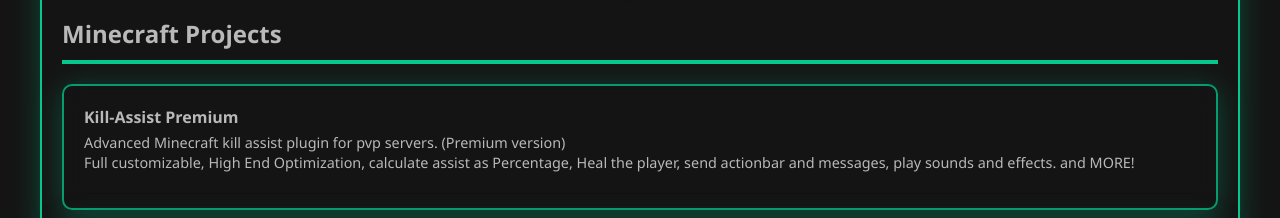
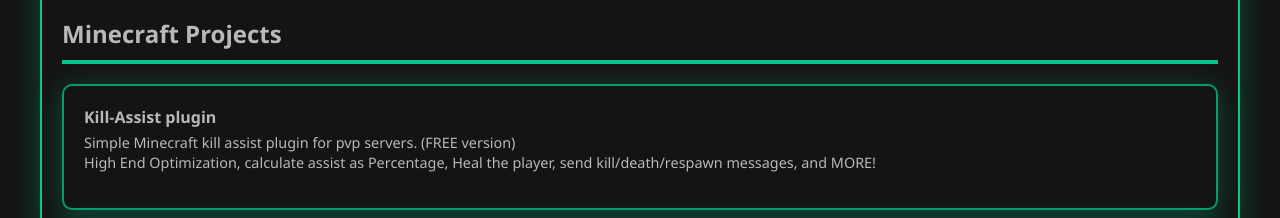
Before and after one commit to kuzqi/about-me, a plain HTML site: page index.html in a window 1280 px wide. Shown: the part 1575-1793 px from the top of the page. Drawn offline with Linux system fonts and the light colour scheme.

Commit message:
Update index.html

```diff
--- a/index.html
+++ b/index.html
@@ -51,9 +51,9 @@
             <h2>Minecraft Projects</h2>
             <ul class="projects-list">
                 <li class="project-item">
-                    <a href="https://github.com/kuzqi/Kill-Assist-Premium" target="_blank">Kill-Assist Premium</a>
-                    <p class="project-description">Advanced Minecraft kill assist plugin for pvp servers. (Premium version)
-                        <br>Full customizable, High End Optimization, calculate assist as Percentage, Heal the player, send actionbar and messages, play sounds and effects. and MORE!
+                    <a href="https://github.com/kuzqi/Kill-Assist" target="_blank">Kill-Assist plugin</a>
+                    <p class="project-description">Simple Minecraft kill assist plugin for pvp servers. (FREE version)
+                        <br>High End Optimization, calculate assist as Percentage, Heal the player, send kill/death/respawn messages, and MORE!
                     </p>
                 </li>
                 <li class="project-item">
@@ -73,7 +73,7 @@
                     </p>
                 </li>
                 <li class="project-item">
-                    <a href="https://github.com/kuzqi/Port-Scanner" target="_blank">xStats</a>
+                    <a href="https://github.com/kuzqi/xStats" target="_blank">xStats</a>
                     <p class="project-description">Minecraft Player-Stats plugin for pvp servers uses Database to store data.
                         <br>Uses MySQL (HikariCP) for data storage. Kills, Deaths, Points, Streak, Prestige, Coins, Kill-Streaks, Highest Kill-Streak.
                     </p>
```
